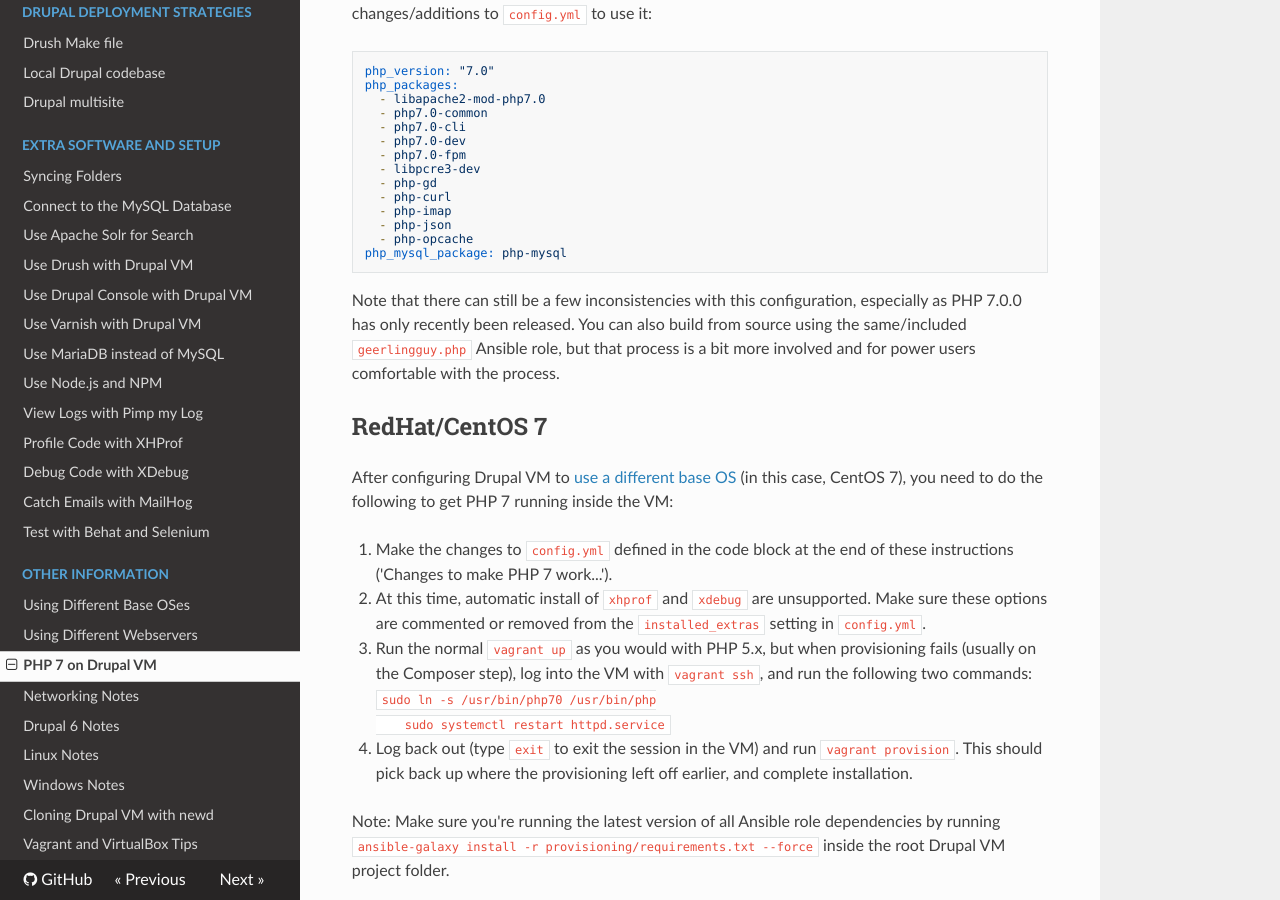
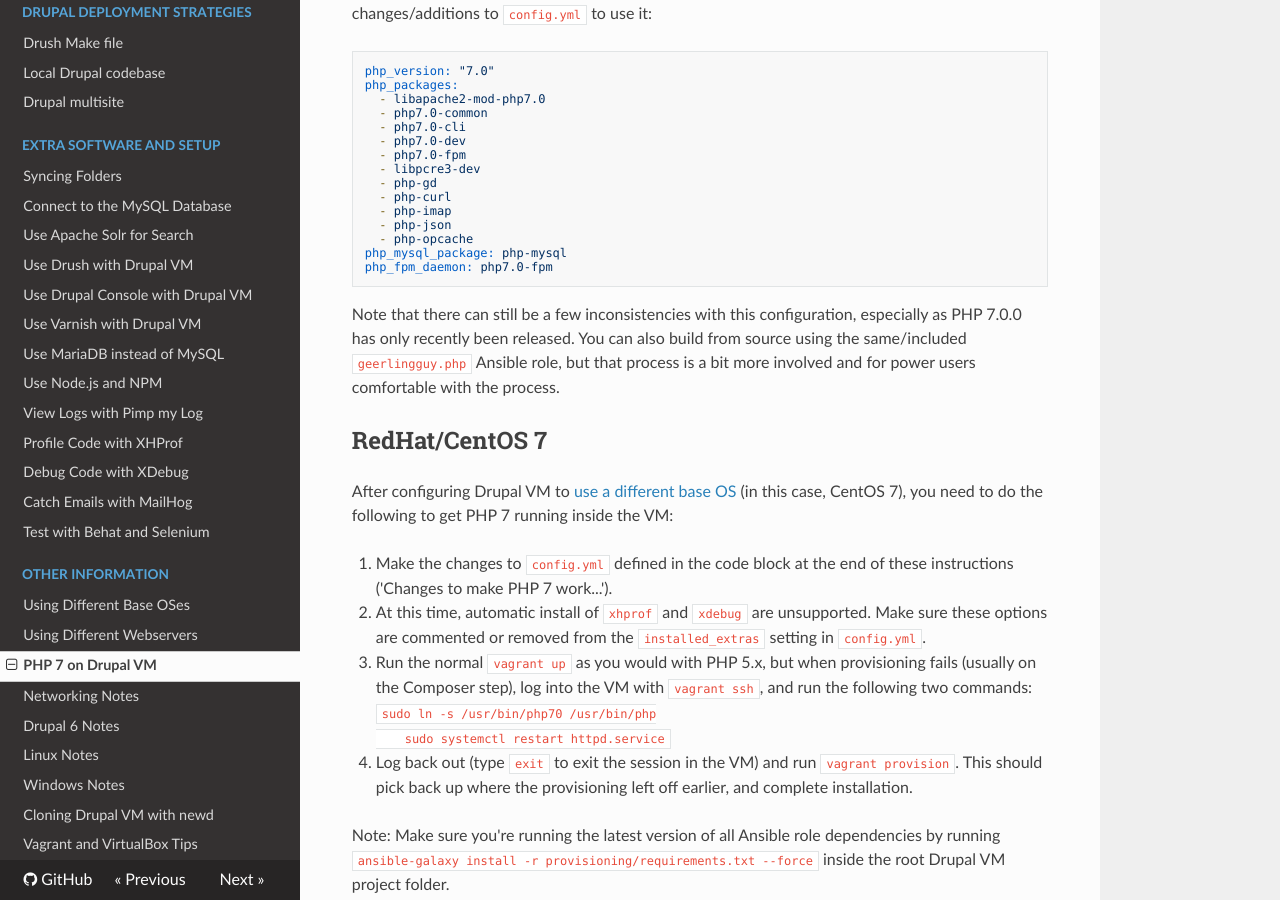
Before and after one commit to geerlingguy/drupal-vm, an MkDocs documentation site: the page built from docs/other/php-7.md, in a window 1280 px wide and 900 px high, scrolled down 345 px. Built offline with MkDocs 1.6.1, drawn with Linux system fonts in a browser that asks for light colours; nearby versions of some CDN libraries; old or Windows-style settings are respelled for this version of MkDocs.

Commit message:
Issue #332: PHP7 causes fpm error.

````diff
--- a/docs/other/php-7.md
+++ b/docs/other/php-7.md
@@ -21,6 +21,7 @@ php_packages:
   - php-json
   - php-opcache
 php_mysql_package: php-mysql
+php_fpm_daemon: php7.0-fpm
 ```
 
 Note that there can still be a few inconsistencies with this configuration, especially as PHP 7.0.0 has only recently been released. You can also build from source using the same/included `geerlingguy.php` Ansible role, but that process is a bit more involved and for power users comfortable with the process.
````
